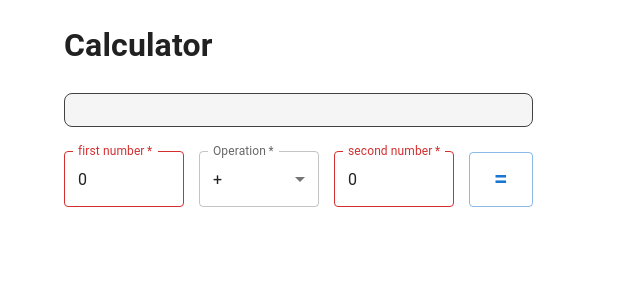
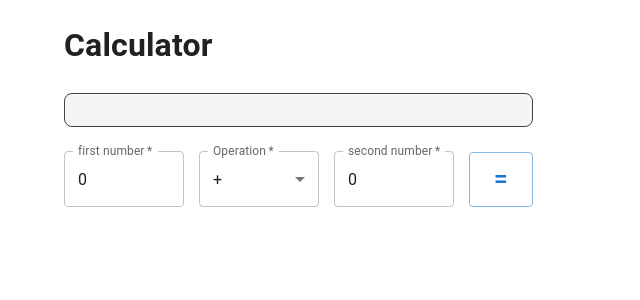
Before and after one commit to MattVaughan-Jones/PracticeProject, a React (Create React App) app in the folder practice-project-ui/: page / in a window 1280 px wide. Shown: the top 300 px of the page, without its empty margins (0-640 px from the left). Built offline with nearby package versions, Linux system fonts and the light colour scheme; no server answers.

Commit message:
updated front end validation to trigger onBlur

```diff
--- a/practice-project-ui/src/Calculator.tsx
+++ b/practice-project-ui/src/Calculator.tsx
@@ -30,7 +30,7 @@ function Calculator() {
 
   const [result, setResult] = React.useState(null);
   const [inputs, setInputs] = useState<Inputs>({firstValue: 0, secondValue: 0});
-  const [valid, setValid] = useState<Valid>({firstValue: false, secondValue: false});
+  const [valid, setValid] = useState<Valid>({firstValue: true, secondValue: true});
 
   async function calculate(event: any) {
 
@@ -108,7 +108,8 @@ function Calculator() {
                   type="number"
                   name="firstValue"
                   value={inputs.firstValue}
-                  onChange={(event) => {handleChange(event); handleValidation(event);}}
+                  onChange={handleChange}
+                  onBlur={handleValidation}
                   style={{ width: 120}}
                 />
               </FormControl>
@@ -147,7 +148,8 @@ function Calculator() {
                   type="number"
                   name="secondValue"
                   value={inputs.secondValue}
-                  onChange={(event) => {handleChange(event); handleValidation(event);}}
+                  onChange={handleChange}
+                  onBlur={handleValidation}
                   style={{ width: 120}}
                 />
               </FormControl>
```
